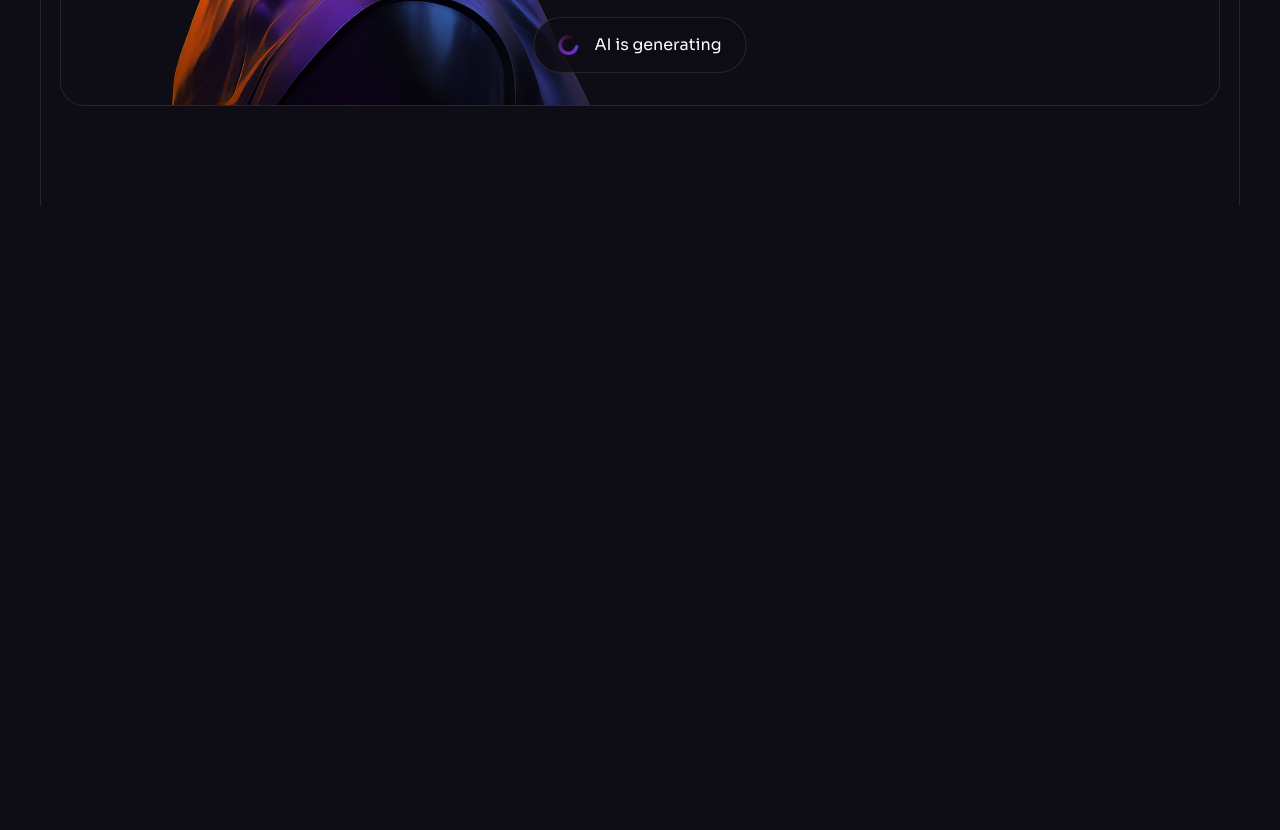
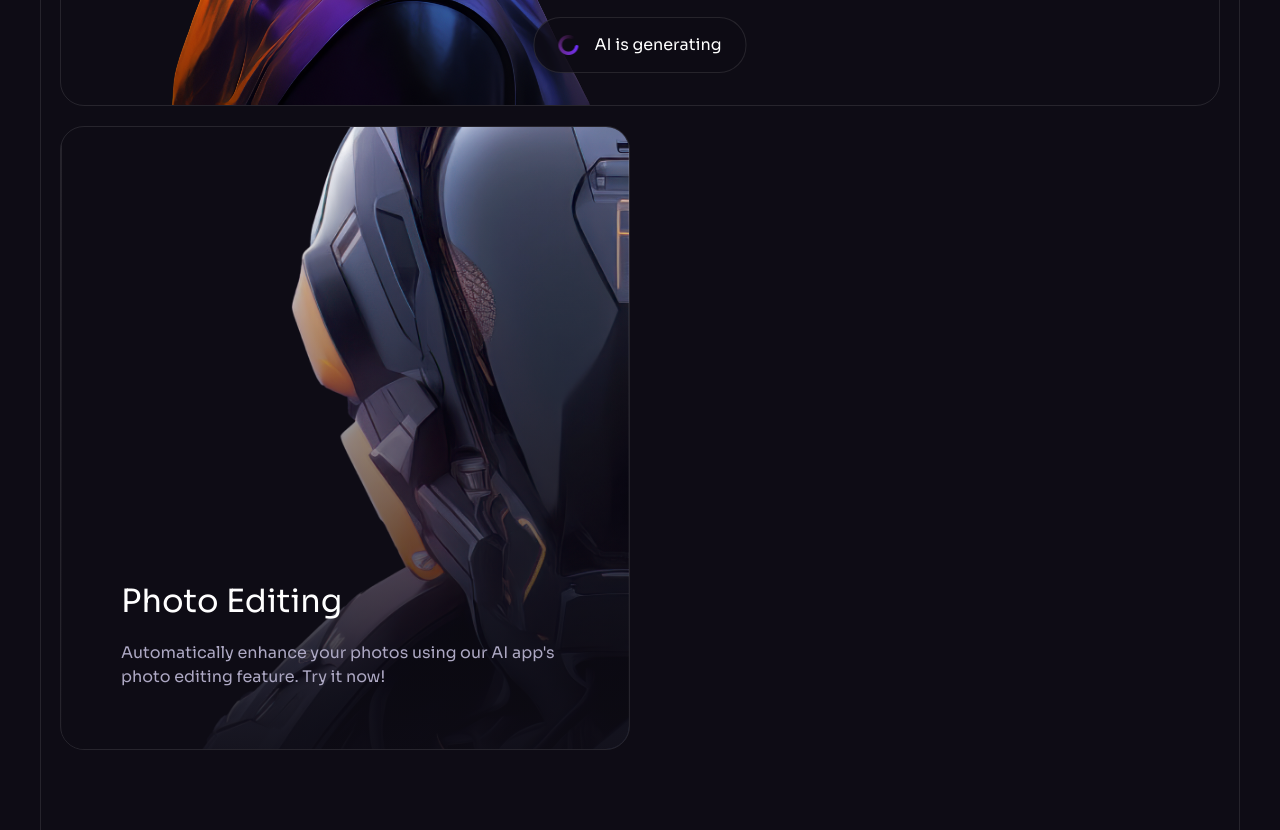
Before and after one commit to bviscosi/brainwave, a React (Vite) app: page / in a window 1280 px wide. Shown: the part 4580-5410 px from the top of the page. Before the commit the page ends 4786 px from the top, so only its background shows below. Built offline with nearby package versions, Linux system fonts and the light colour scheme.

Commit message:
fix PhotChatMessage -> PhotoChatMessage

```diff
--- a/src/components/Hero.jsx
+++ b/src/components/Hero.jsx
@@ -9,7 +9,6 @@
 import Notification from "./Notification";
 import CompanyLogos from "./CompanyLogos";
 
-// 1:20:23
 const Hero = () => {
   const parallaxRef = useRef(null);
 
--- a/src/components/Services.jsx
+++ b/src/components/Services.jsx
@@ -3,6 +3,7 @@
 import Generating from "./Generating";
 import Heading from "./Heading";
 import Section from "./Section";
+import { PhotoChatMessage } from "./design/Services";
 
 const Services = () => {
   return (
@@ -39,6 +40,27 @@
             </div>
             <Generating className="absolute bottom-4 left4 right-4 border-n-1/10 border lg:left-1/2 lg:right-auto lg:bottom-8 lg:-translate-x-1/2" />
           </div>
+          <div className="relative z-1 grid gap-5 lg:grid-cols-2">
+            <div className="relative min-h-[39rem] border border-n-1/10 rounded-3xl overflow-hidden">
+              <div className="absolute inset-0">
+                <img
+                  src={service2}
+                  className="h-full w-full object-cover"
+                  width={630}
+                  height={750}
+                  alt="robot"
+                />
+              </div>
+              <div className="absolute inset-0 flex flex-col justify-end p-8 bg-gradient-to-b from-n-8/0 to-n-8/90 lg:p-15">
+                <h4 className="h4 mb-4">Photo Editing</h4>
+                <p className="body-2mb-[3rem] text-n-3">
+                  Automatically enhance your photos using our AI app's photo editing feature. Try it
+                  now!
+                </p>
+              </div>
+            </div>
+            <div></div>
+          </div>
         </div>
       </div>
     </Section>
```
Also changed, not shown: src/components/design/Services.jsx (+3 -14 lines).
